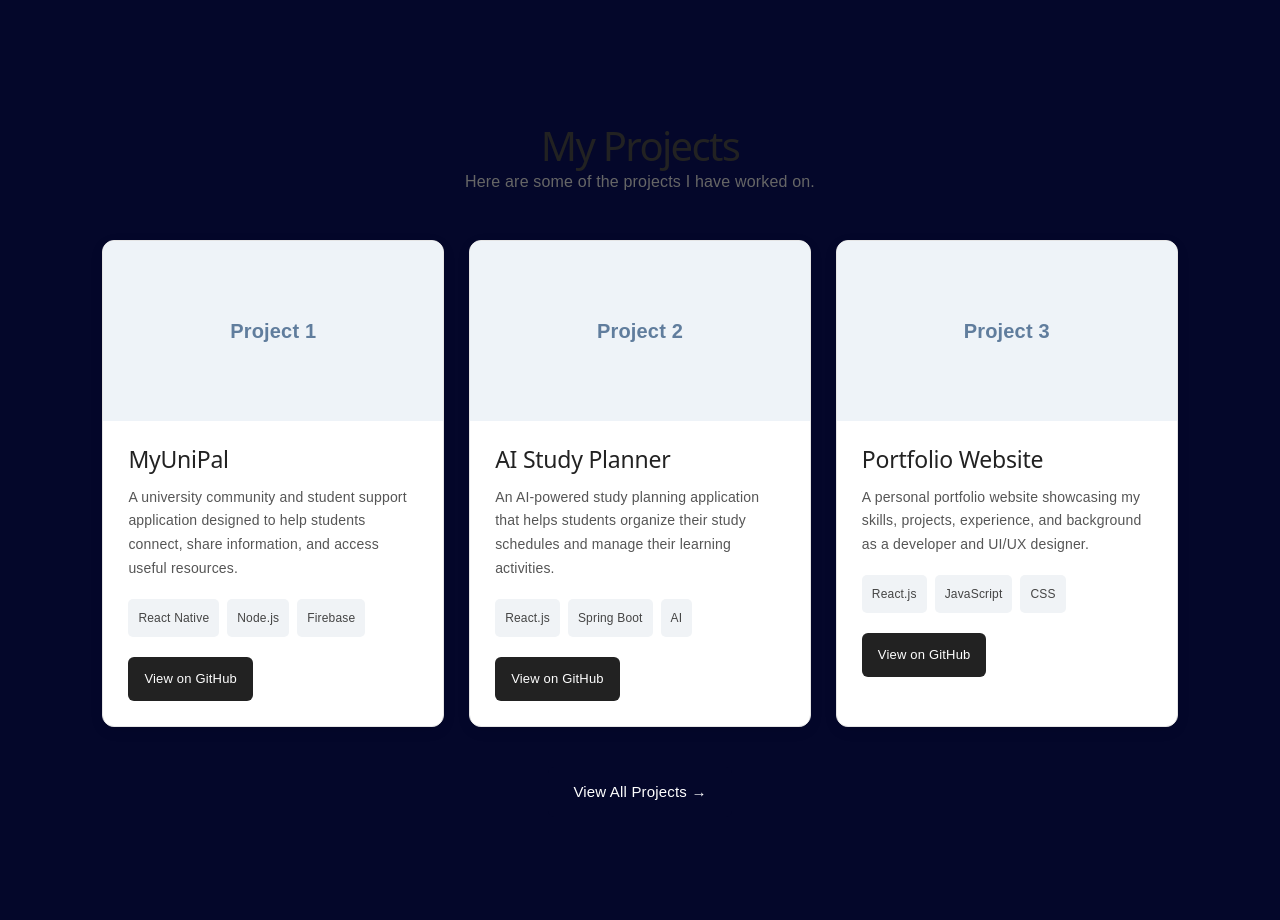
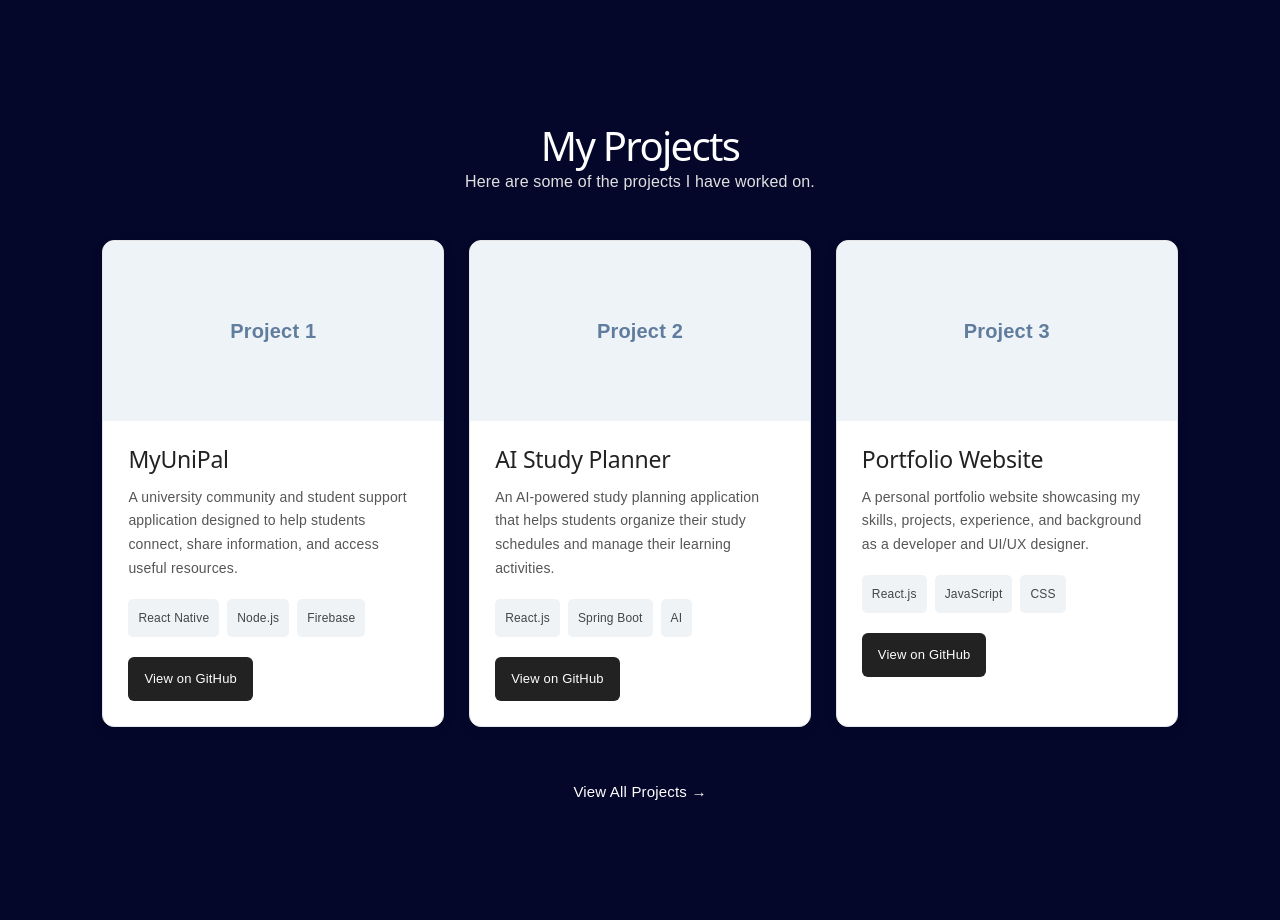
Before and after one commit to ishqafathima/My-Portfolio, a React (Vite) app: page / in a window 1280 px wide. Shown: the part 2400-3320 px from the top of the page. Built offline with nearby package versions, Linux system fonts and the light colour scheme.

Commit message:
update portfolio

```diff
--- a/src/sections/Projects/Projects.css
+++ b/src/sections/Projects/Projects.css
@@ -12,13 +12,13 @@
 .projects-content h1 {
   text-align: center;
   font-size: 40px;
-  color: #222;
+  color: #ffffff;
   margin-bottom: 10px;
 }
 
 .projects-subtitle {
   text-align: center;
-  color: #666;
+  color: #e1e1e1;
   font-size: 16px;
   margin-bottom: 45px;
 }
```
